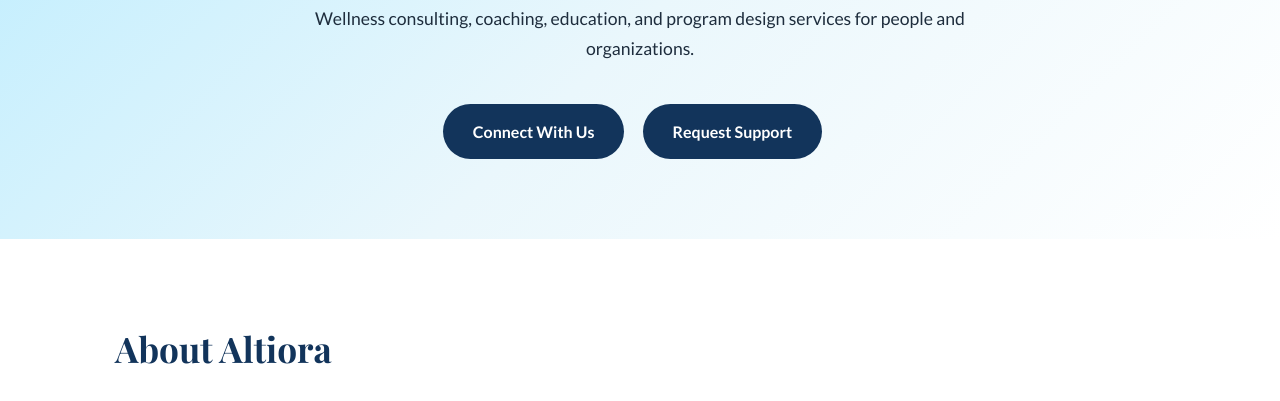
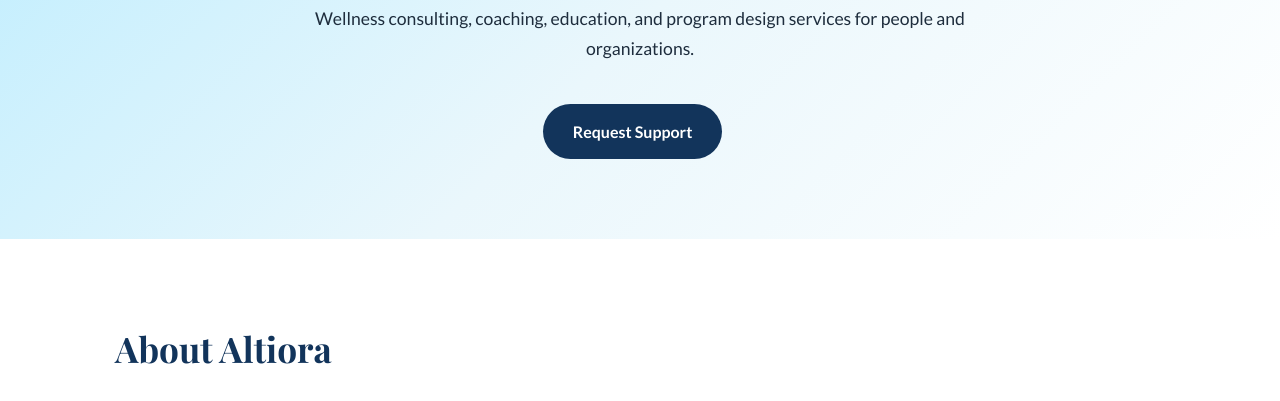
Before and after one commit to altiorawellness/altiorawellness, a plain HTML site: page index.html in a window 1280 px wide. Shown: the part 678-1079 px from the top of the page. Drawn offline with nearby package versions, Linux system fonts and the light colour scheme.

Commit message:
Update index.html

```diff
--- a/index.html
+++ b/index.html
@@ -222,9 +222,7 @@
     Wellness consulting, coaching, education, and program design services for people and organizations.
 </p>
 
-<a class="button" href="mailto:info@altiorawellness.ca">
-    Connect With Us
-</a>
+
 <a class="button" href="intake.html">
     Request Support
 </a>
```
